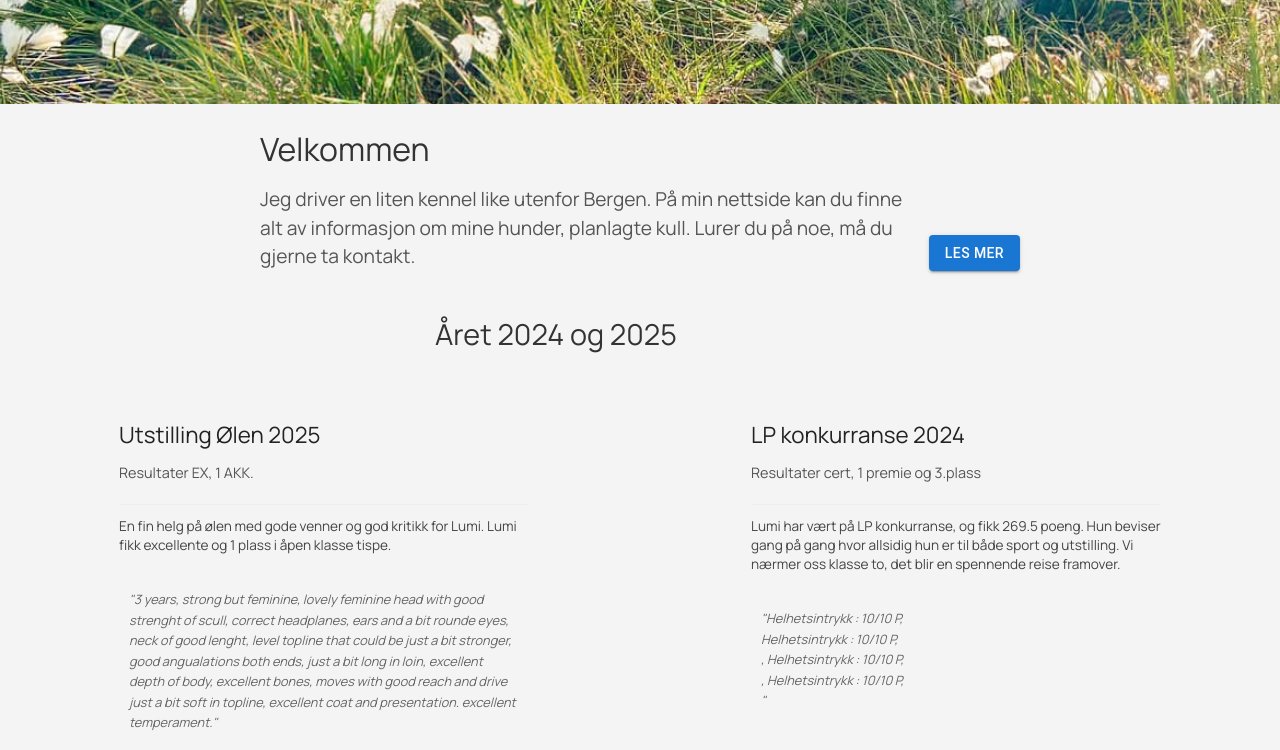
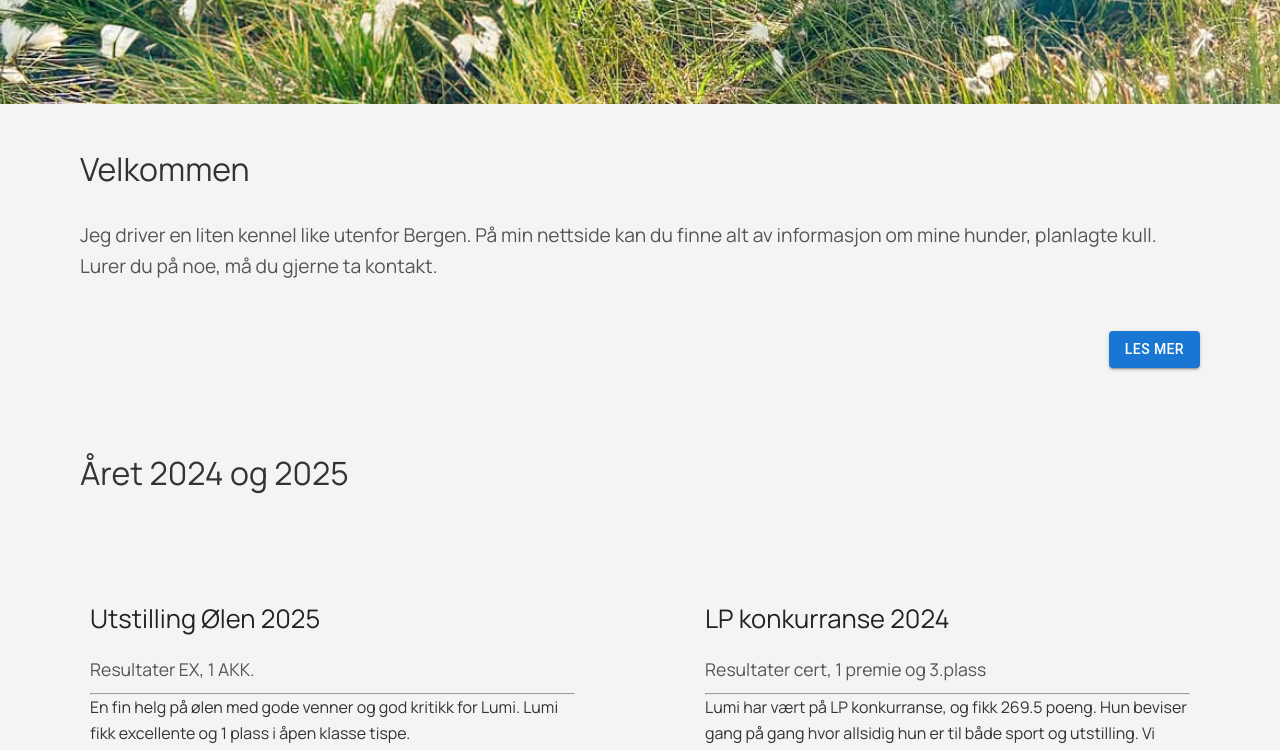
Before and after one commit to EPetrineLynghaug/kennel-tonje, a React (Vite) app: page / in a window 1280 px wide. Shown: the part 640-1390 px from the top of the page. Built offline with nearby package versions, Linux system fonts and the light colour scheme.

Commit message:
update, still need work

```diff
--- a/src/components/card-home/CardHome.jsx
+++ b/src/components/card-home/CardHome.jsx
@@ -40,7 +40,7 @@ const CardHome = () => {
           "Helhetsintrykk : 10/10 P, <br></br>
           Helhetsintrykk : 10/10 P, <br></br> ,
           Helhetsintrykk : 10/10 P, <br></br> ,
-          Helhetsintrykk : 10/10 P, <br></br> "
+          Helhetsintrykk : 10/10 P "
         </p>
         <div className={style.imageContainer}>
           <img
--- a/src/components/card-home/CardHome.module.css
+++ b/src/components/card-home/CardHome.module.css
@@ -1,4 +1,4 @@
-/* Container for alle kortene */
+/* Mobile-først oppsett */
 .cardContainer {
   display: flex;
   flex-direction: column;
@@ -6,88 +6,107 @@
   padding: 20px;
 }
 
-  /* Selve kortet – små, moderne og med rikelig luft */
 .card {
-
-    border-radius: 2px;
+  border-radius: 4px;
   padding: 16px;
   text-align: left;
   display: flex;
   flex-direction: column;
-    max-width: 400px;
-    margin: 0 auto;
-
+  max-width: 100%;
+  margin: 0 10px 20px 10px;
 }
 
-  /* Tittel og undertittel */
 .title {
-    font-size: 1.4em;
+  font-size: 1.4rem;
   color: #222;
-    margin-bottom: 8px;
-
+  margin-bottom: 10px;
 }
 
 .subtitle {
-    font-size: 0.9em;
+  font-size: 0.9rem;
   color: #555;
-    margin-bottom: 8px;
-
+  margin-bottom: 10px;
 }
 
-  /* Divider */
-  .divider {
-    border: none;
-    border-top: 1px solid #eee;
-    margin: 12px 0;
+.description {
+  visibility: visible;
+  max-height: none;
+  overflow: hidden;
+  transition: visibility 0s, max-height 0.3s ease-out;
 }
 
-  /* Brødtekst */
-  .description {
-    font-size: 0.85em;
+.critique {
+  font-size: 0.85rem;
   color: #444;
-    line-height: 1.4;
-    margin-bottom: 12px;
-
+  font-style: italic;
+  line-height: 1.5;
+  margin-top: 15px;
 }
 
-  /* Kritikk-tekst */
-  .critique {
-    font-size: 0.8em;
-    color: #666;
-    padding: 10px;
-    margin: 12px 0;
-    font-style: italic;
-
-  }
-
-
 .imageContainer {
-    margin-top: auto;
-    width: 100%;
-    aspect-ratio: 1 / 1;
-    overflow: hidden;
-    border-radius: 8px;
+  margin-top: 10px;
+  padding: 0;
 }
 
 .image {
   width: 100%;
-    height: 100%;
+  height: 300px;
   object-fit: cover;
-    border-radius: inherit;
+  display: block;
 }
 
-
-  @media (min-width: 768px) {
+/* Tablet-layout (768px - 1024px) */
+@media (min-width: 768px) and (max-width: 1024px) {
   .cardContainer {
     flex-direction: row;
     flex-wrap: wrap;
-      gap: 24px;
+    gap: 20px;
     justify-content: center;
+    padding: 20px;
   }
 
   .card {
-      flex: 1 1 calc(50% - 24px);
-      max-width: 450px;
-      padding: 20px;
+    flex: 1 1 calc(50% - 20px);
+    max-width: 480px;
+    padding: 18px;
+    margin: 0 20px 20px 20px;
+  }
+
+  .title {
+    font-size: 1.5rem;
+    margin-bottom: 12px;
+  }
+
+  .subtitle {
+    font-size: 1rem;
+    margin-bottom: 8px;
   }
 }
+
+/* Desktop-layout (1024px og større) */
+@media (min-width: 1024px) {
+  .cardContainer {
+    flex-direction: row;
+    flex-wrap: wrap;
+    gap: 30px;
+    justify-content: space-between;
+    padding: 40px;
+  }
+
+  .card {
+    flex: 1 1 calc(45% - 30px);
+    max-width: 550px;
+    padding: 20px;
+    margin: 0 30px 30px 30px;
+  }
+
+  .title {
+    font-size: 1.6rem;
+    margin-bottom: 15px;
+  }
+
+  .subtitle {
+    font-size: 1.1rem;
+    margin-bottom: 10px;
+  }
+}
--- a/src/pages/Home.module.css
+++ b/src/pages/Home.module.css
@@ -1,68 +1,124 @@
+/* Mobile-først */
 .introContainer {
-    max-width: 400px;
+  max-width: 100%;
+  display: flex;
+  flex-direction: column;
+  align-items: flex-start;
+  margin: 0 auto;
+  padding: 20px;
+}
+
+.introTextWrapper {
+  flex: none;
+  width: 100%;
+}
+
+.introHeading {
+  text-align: left;
+  font-size: 2rem;
+  color: #333;
+  margin-bottom: 15px;
+}
+
+.introText {
+  font-size: 1rem;
+  text-align: left;
+  color: #555;
+  line-height: 1.5;
+  margin-bottom: 20px;
+}
+
+.introButton {
+  margin-top: 20px;
+  align-self: flex-end;
+}
+
+.subHeading {
+  display: flex;
+  flex-direction: column;
+  align-items: flex-start;
+  text-align: left;
+  font-size: 1.8rem;
+  color: #333;
+  padding: 20px;
+
+}
+
+/* Tablet-layout (768px - 1024px) */
+@media (min-width: 768px) {
+  .introContainer {
+    max-width: 800px;
+    flex-direction: column;
+    align-items: flex-end;
     margin: 0 auto;
     padding: 20px;
+  }
+
+  .introTextWrapper {
+    flex: none;
+    width: 100%;
+  }
+
+  .introHeading {
+    font-size: 1.8rem;
+    margin-bottom: 20px;
+  }
+
+  .introText {
+    font-size: 1rem;
+    margin-bottom: 20px;
+    line-height: 1.6;
+  }
+
+  .introButton {
+    margin-top: 20px;
+    align-self: flex-end;
+  }
+
+  .subHeading {
+    font-size: 1.8rem;
+    margin-bottom: 20px;
     display: flex;
     flex-direction: column;
-    gap: 20px;
+    align-items: flex-start;
+  }
+}
+
+/* Desktop-layout (1024px og større) */
+@media (min-width: 1024px) {
+  .introContainer {
+    max-width: 1200px;
+    margin: 0 auto;
+    padding: 40px;
+    display: flex;
+    flex-direction: column;
+    align-items: flex-end;
   }
 
-
-  /* Overskrift */
   .introHeading {
     font-size: 2rem;
-    color: #333;
-    margin-bottom: 10px;
+    margin-bottom: 25px;
   }
-
 
   .introText {
     font-size: 1.2rem;
-    line-height: 1.5;
-    color: #555;
-    margin: 0;
+    margin-bottom: 25px;
+    line-height: 1.6;
   }
 
   .introButton {
-    margin-top: -10px;
-    flex-direction: row;
-    justify-content: flex-end;
+    margin-top: 25px;
     align-self: flex-end;
   }
 
+  .subHeading {
+    font-size: 2rem;
 
-  .subHeading {
-    max-width: 400px;
-    margin: 20px auto;
-    padding: 0 20px;
-    font-size: 1.8rem;
-    color: #333;
+      max-width: 1200px;
+      margin: 0 auto;
+      padding: 40px;
+      display: flex;
+      flex-direction: column;
 
   }
-
-  /* Desktop/tablet (min-width: 768px) */
-  @media (min-width: 768px) {
-    .introContainer {
-      max-width: 800px;
-      flex-direction: row;
-      align-items: flex-end;
-      gap: 20px;
-      padding: 20px;
-    }
-
-
-    .introTextWrapper {
-      flex: 1;
-    }
-
-
-    .introButton {
-     flex-direction: end;
-
-    }
-
-    .subHeading {
-      max-width: 450px;
-      padding: 0 20px;
-    }
-  }
+}
```
Also changed, not shown: src/pages/Home.jsx (+4 -3 lines). Lines whose indentation alone changed are shown as unchanged.
